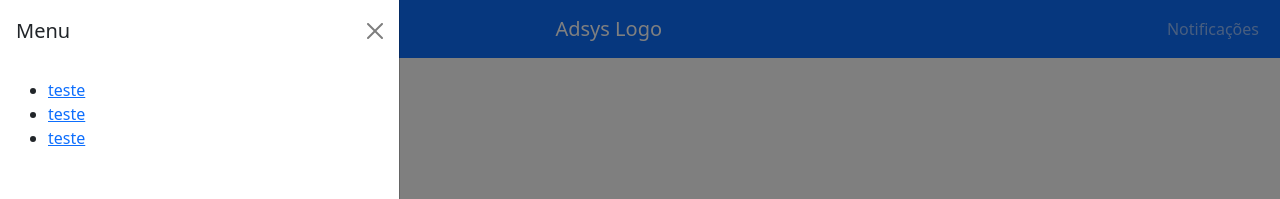
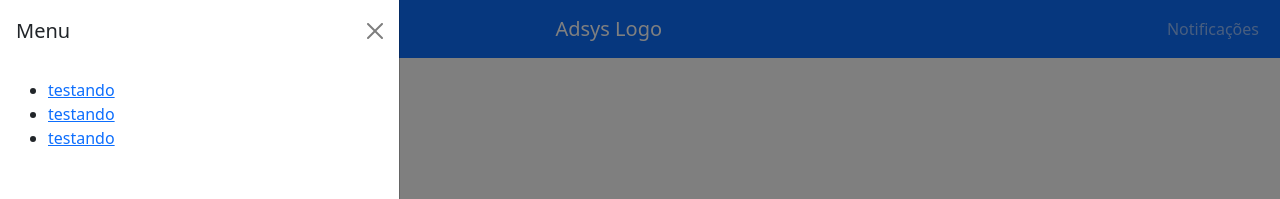
Before and after one commit to Teraoka-br/Projeto-integrador, a Vue app: page / in a window 1280 px wide. Both pictures are taken after a click on the button "Home". Shown: the top 199 px of the page. Built offline with nearby package versions, Linux system fonts and the light colour scheme.

Commit message:
teste de versao

```diff
--- a/src/components/Header.jsx
+++ b/src/components/Header.jsx
@@ -34,9 +34,9 @@
         </Offcanvas.Header>
         <Offcanvas.Body>
           <ul>
-            <li><a href="#">teste</a></li>
-            <li><a href="#">teste</a></li>
-            <li><a href="#">teste</a></li>
+            <li><a href="#">testando</a></li>
+            <li><a href="#">testando</a></li>
+            <li><a href="#">testando</a></li>
           </ul>
         </Offcanvas.Body>
       </Offcanvas>
```
